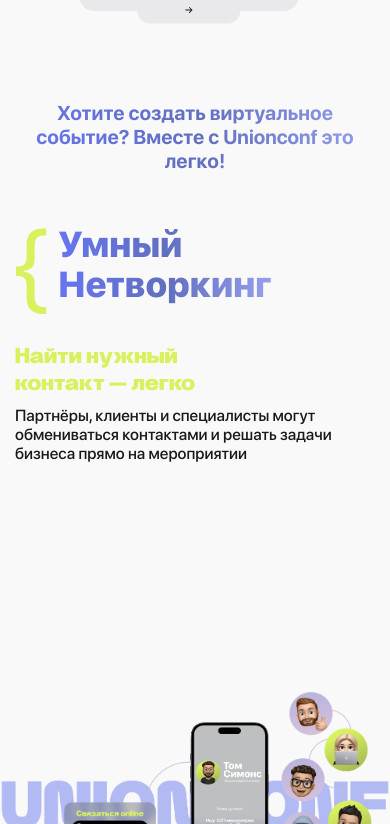
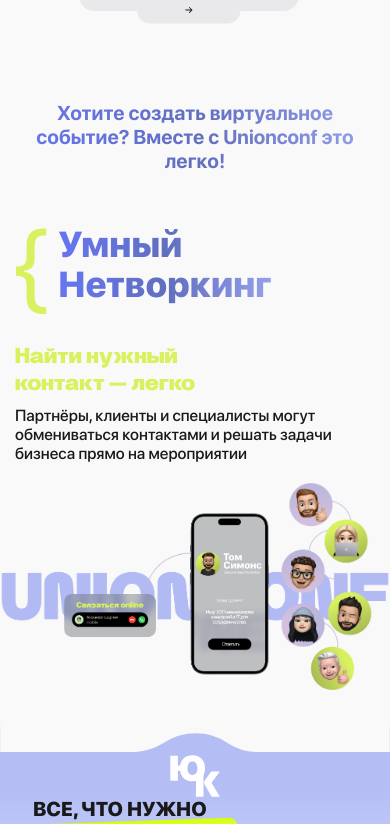
Before and after one commit to EgorTilda/unionconf_new, a Next.js app: page / in a window 390 px wide. Shown: the part 1560-2384 px from the top of the page. Built offline with nearby package versions, Linux system fonts and the light colour scheme.

Commit message:
fix network mobile

```diff
--- a/styles/_layout.scss
+++ b/styles/_layout.scss
@@ -250,6 +250,9 @@
     @media screen and (max-width: 576px) {
         margin-bottom: 5%;
     }
+    @media screen and (max-width: 522px) {
+        min-height: auto;
+    }
 }
 .network__main-title {
     text-align: center;
@@ -302,11 +305,11 @@
     bottom: 0;
     right: 0;
     z-index: 1;
-    @media screen and (max-width: 576px) {
-        top: 55%;
+    @media screen and (max-width: 522px) {
+        margin-top: 20px;
+        position: static;
     }
     @media screen and (max-width: 400px) {
-        top: 70%;
         min-width: 100%;
     }
 }
```
